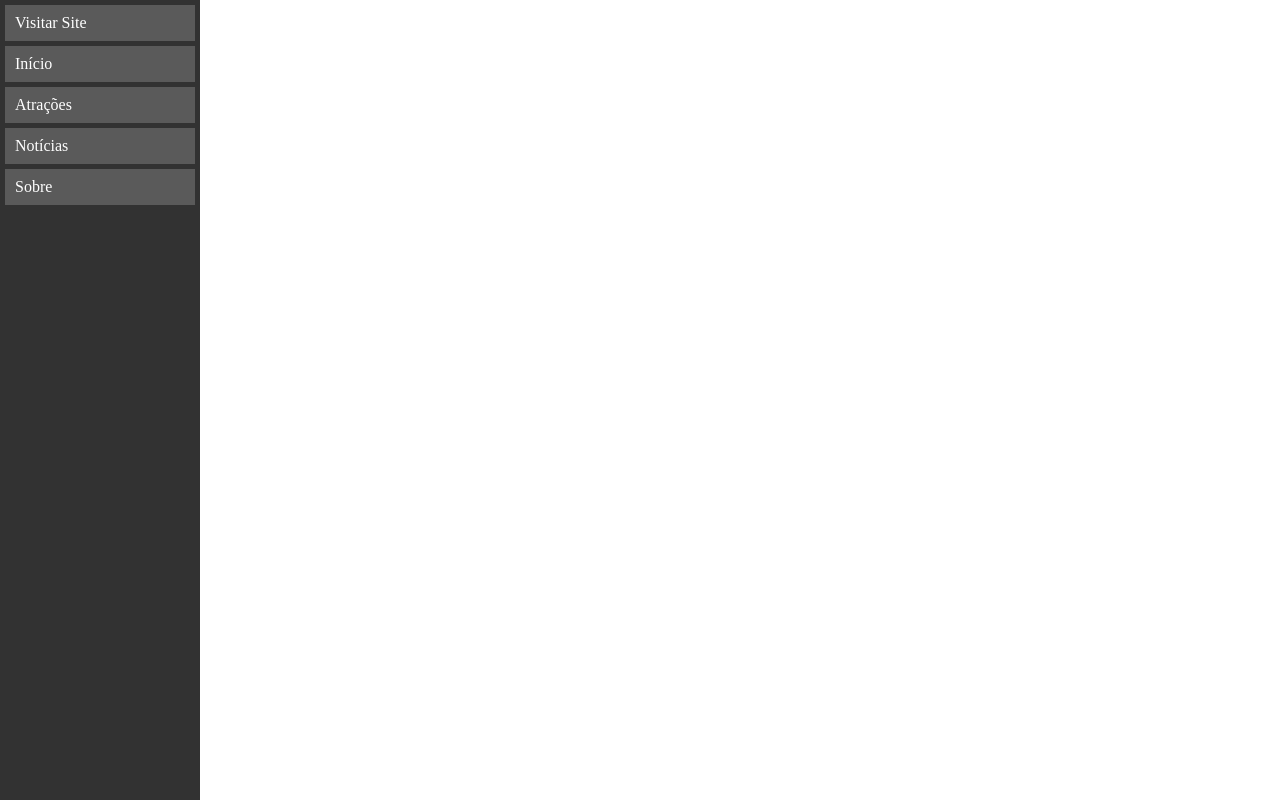
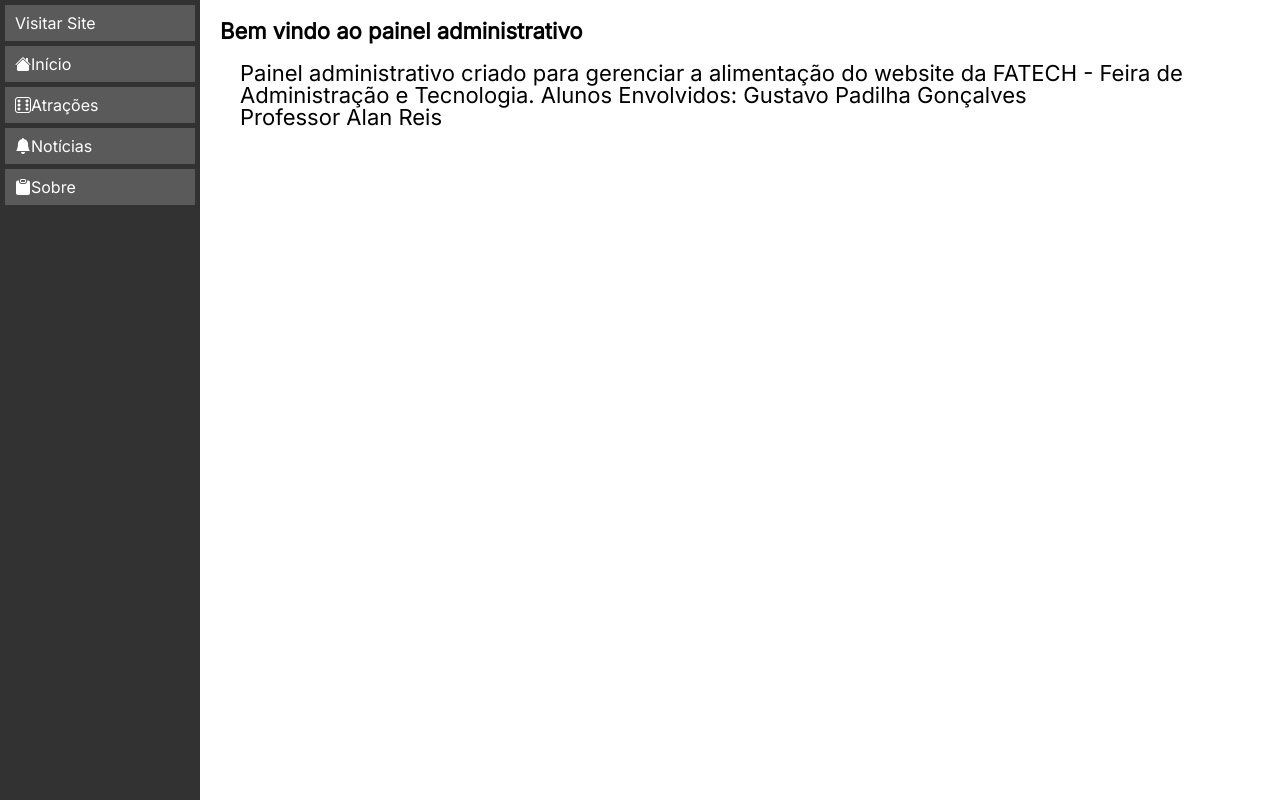
Before and after one commit to GustavoPadilha08/fatech-4, a plain HTML site: page painel/home.html in a window 1280 px wide. Drawn offline with nearby package versions, Linux system fonts and the light colour scheme.

Commit message:
Add files via upload

```diff
--- a/painel/home.html
+++ b/painel/home.html
@@ -14,18 +14,29 @@
 				<a href="#">Visitar Site</a>
 			</li>
 			<li>
-				<a href="#">Início</a>
+				<a href="#"><i class="bi bi-house-fill"></i>Início</a>
 			</li>
 			<li>
-				<a href="#">Atrações</a>
+				<a href="#"><i class="bi bi-dice-6"></i>Atrações</a>
 			</li>
 			<li>
-				<a href="#">Notícias</a>
+				<a href="#"><i class="bi bi-bell-fill"></i>Notícias</a>
 			</li>
 			<li>
-				<a href="#">Sobre</a>
+				<a href="#"><i class="bi bi-clipboard-fill"></i>Sobre</a>
 			</li>
 		</ul>
 	</div>
+	<div class="content">
+		<section>
+			<h1 class="titulo">
+				Bem vindo ao painel administrativo
+			</h1>
+			<p> Painel administrativo criado para gerenciar a alimentação do website da FATECH - Feira de Administração e
+				Tecnologia. Alunos Envolvidos: Gustavo Padilha Gonçalves
+				<br>
+			Professor Alan Reis</p>
+		</section>
+	</div>
 </body>
 </html>
--- a/painel/style.css
+++ b/painel/style.css
@@ -1,5 +1,9 @@
 @import url('https://fonts.googleapis.com/css2?family=Inter&display=swap');
+@import url("https://cdn.jsdelivr.net/npm/bootstrap-icons@1.11.1/font/bootstrap-icons.css");
 
+body{
+	font-family: 'Inter', sans-serif;
+}
 body.login{
     background-color: #000;
     font-family: 'Inter', sans-serif;
@@ -7,7 +11,7 @@ body.login{
 .login section{
     color: #fff;
 }
-section{
+.login section{
     width: 1200px;
     margin: 0 auto;
 }
@@ -60,3 +64,23 @@ section.login{
 	padding: 10px;
 
 }
+
+.menu{
+	text-align: left;
+
+}
+
+.content{
+	padding: 20px;
+	display: flex;
+}
+
+h1.titulo{
+	font-size: 22px;
+	font-weight: 900;
+}
+
+.content p{
+	font-size: 22px;
+	padding: 20px;
+}
```
